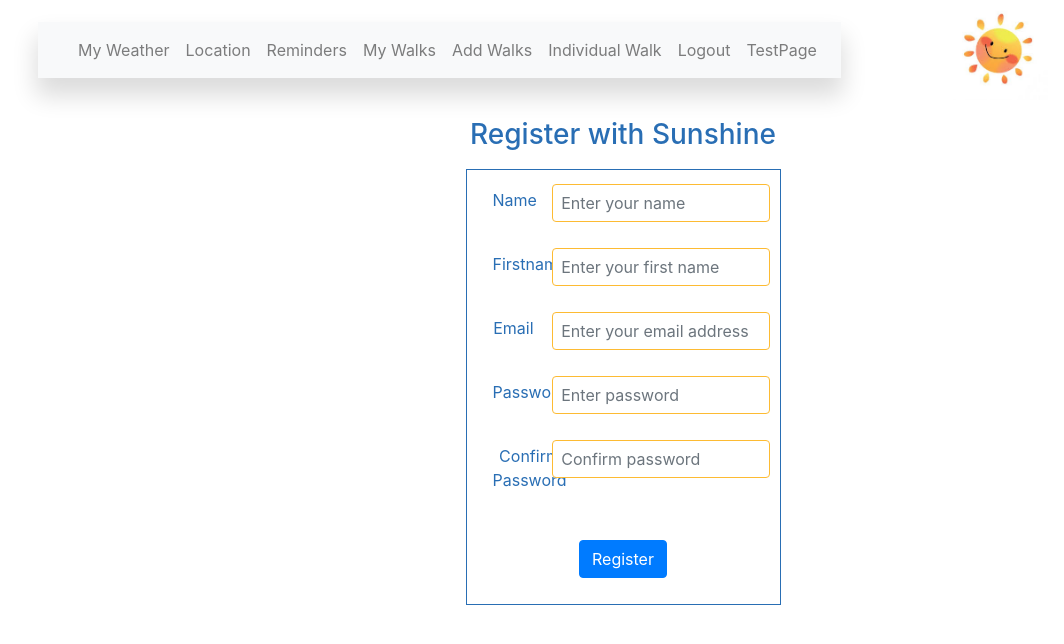
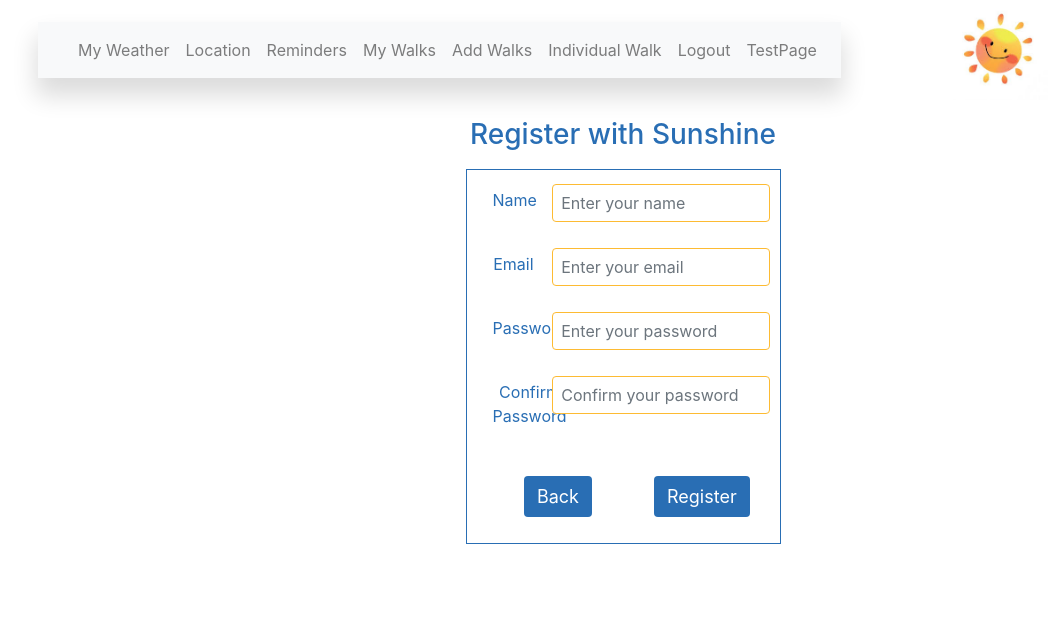
Before and after one commit to TR-SUNSHINE/Frontend, a React (Create React App) app: page /RegisterPage in a window 1280 px wide. Shown: the top 644 px of the page, without its empty margins (17-1081 px from the left). Built offline with nearby package versions, Linux system fonts and the light colour scheme.

Commit message:
FEAT:add Back button to registerpage

```diff
--- a/src/components/RegisterPage/RegisterPage.js
+++ b/src/components/RegisterPage/RegisterPage.js
@@ -2,6 +2,7 @@ import React, { useState } from "react";
 import Button from "react-bootstrap/Button";
 import Row from "react-bootstrap/Row";
 import Col from "react-bootstrap/Col";
+import { Link } from "react-router-dom";
 import "../../index.css";
 import "./RegisterPage.css";
 import { Form } from "react-bootstrap";
@@ -10,17 +11,17 @@ import FormInput from "../FormInput/FormInput";
 const RegisterPage = () => {
 
     const [userName, setName] = useState("");
-    // const [userFirstName, setFirstName] = useState("");
-    // const [userEmail, setEmail] = useState("");
-    // const [userPassword, setPass] = useState("");
-    // const [userConfirmPassword, setConfirmPass] = useState("");
+    const [userFirstName, setFirstName] = useState("");
+    const [userEmail, setEmail] = useState("");
+    const [userPassword, setPass] = useState("");
+    const [userConfirmPassword, setConfirmPass] = useState("");
 
     const handleClick = () => {
-        console.log("onclick", userName);
+        // check if user exist already
+        // check password +confirma password are the same
+        // add user to user database
+        console.log("onclick", userName, userEmail, userPassword, userConfirmPassword);
     };
-    // check if user exist already
-    // check password +confirma password are the same
-    // add user to user database
 
     return (
         <Row>
@@ -45,24 +46,8 @@ const RegisterPage = () => {
                                 placeholder="Enter your name" />
                         </Col>
                     </Form.Group>
-                    <FormInput labelInput="Firstname" typeInput="small" nameInput="userFirstName" placeHolderInput="Enter your first name" />
-                    <FormInput labelInput="Email" typeInput="email" nameInput="userEmail" placeHolderInput="Enter your email address" />
-                    <FormInput labelInput="Password" typeInput="password" nameInput="userPassword" placeHolderInput="Enter password" />
-                    <FormInput labelInput="Confirm Password" typeInput="password" nameInput="userConfirmPassowrd" placeHolderInput="Confirm password" />
 
-                    {/* <Form.Group className="form-row">
-                        <Col sm={3}>
-                            <Form.Label for="firstNameInput">First name</Form.Label>
-                        </Col>
-                        <Col sm={9}>
-                            <Form.Control
-                                type="small"
-                                name="userFirstName"
-                                value={userFirstName}
-                                onChange={(event) => setFirstName(event.target.value)}
-                                placeholder="Enter your first name" />
-                        </Col>
-                    </Form.Group>
+                    {/* <FormInput labelInput="Firstname" typeInput="small" nameInput="userFirstName" placeHolderInput="Enter your first name" /> */}
 
                     <Form.Group className="form-row">
                         <Col sm={3}>
@@ -70,15 +55,15 @@ const RegisterPage = () => {
                         </Col>
                         <Col sm={9}>
                             <Form.Control
-                                type="small"
+                                type="email"
                                 name="userEmail"
                                 value={userEmail}
                                 onChange={(event) => setEmail(event.target.value)}
                                 placeholder="Enter your email" />
                         </Col>
                     </Form.Group>
- */}
-                    {/* <Form.Group className="form-row">
+
+                    <Form.Group className="form-row">
                         <Col sm={3}>
                             <Form.Label for="PasswordInput">Password</Form.Label>
                         </Col>
@@ -104,12 +89,21 @@ const RegisterPage = () => {
                                 onChange={(event) => setConfirmPass(event.target.value)}
                                 placeholder="Confirm your password" />
                         </Col>
-                    </Form.Group> */}
+                    </Form.Group>
+                    {/* <FormInput labelInput="Email" typeInput="email" nameInput="userEmail" placeHolderInput="Enter your email address" />
+                    <FormInput labelInput="Password" typeInput="password" nameInput="userPassword" placeHolderInput="Enter password" />
+                    <FormInput labelInput="Confirm Password" typeInput="password" nameInput="userConfirmPassowrd" placeHolderInput="Confirm password" /> */}
 
                     <Row>
-                        <Col xs={12} >
-                            <div className="button__container--center">
-                                <Button onClick={handleClick} >Register</Button>
+                        <Col xs={12} sm={12} md={6}>
+                            <div className="button__container button__container--left" >
+                                <Button variant="accessible"><Link className="button--link" to="WelcomePage">Back</Link></Button>
+                            </div>
+                        </Col>
+
+                        <Col xs={12} sm={12} md={6}>
+                            <div className="button__container button__container--right" >
+                                <Button variant="accessible" type="submit" onClick={handleClick} >Register</Button>
                             </div>
                         </Col>
                     </Row>
```
